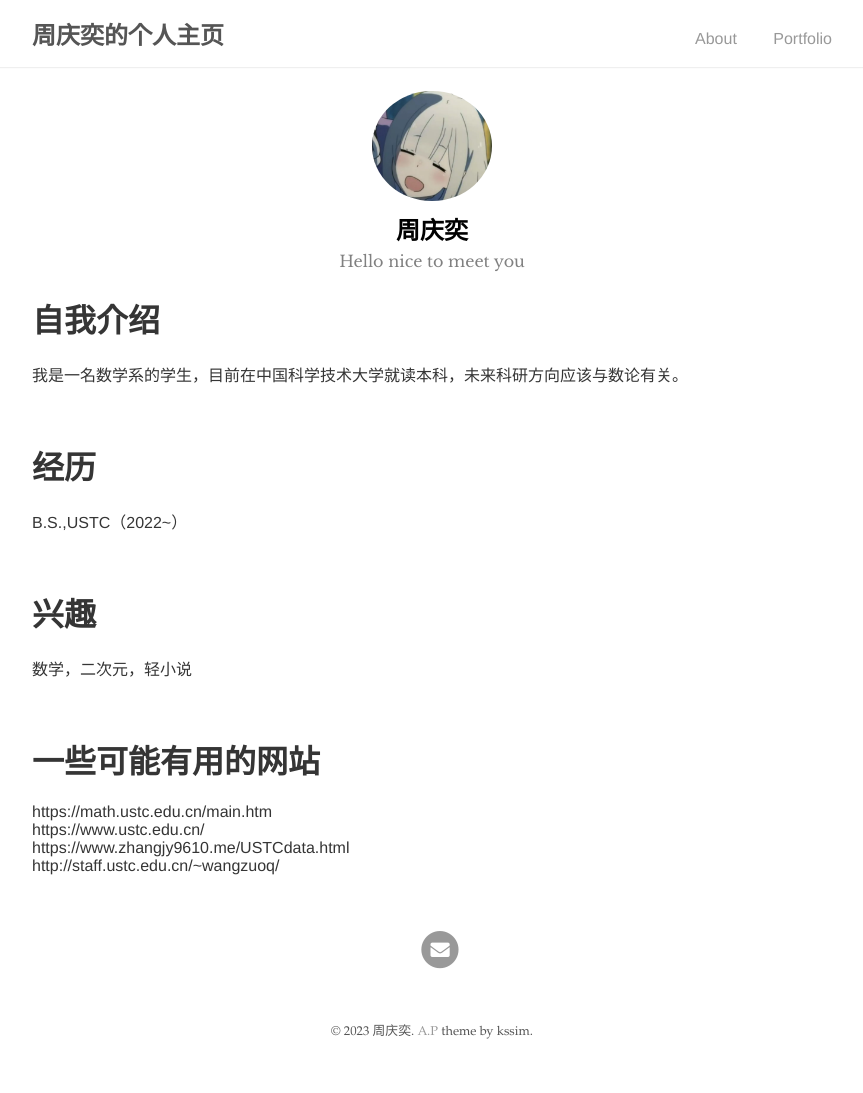
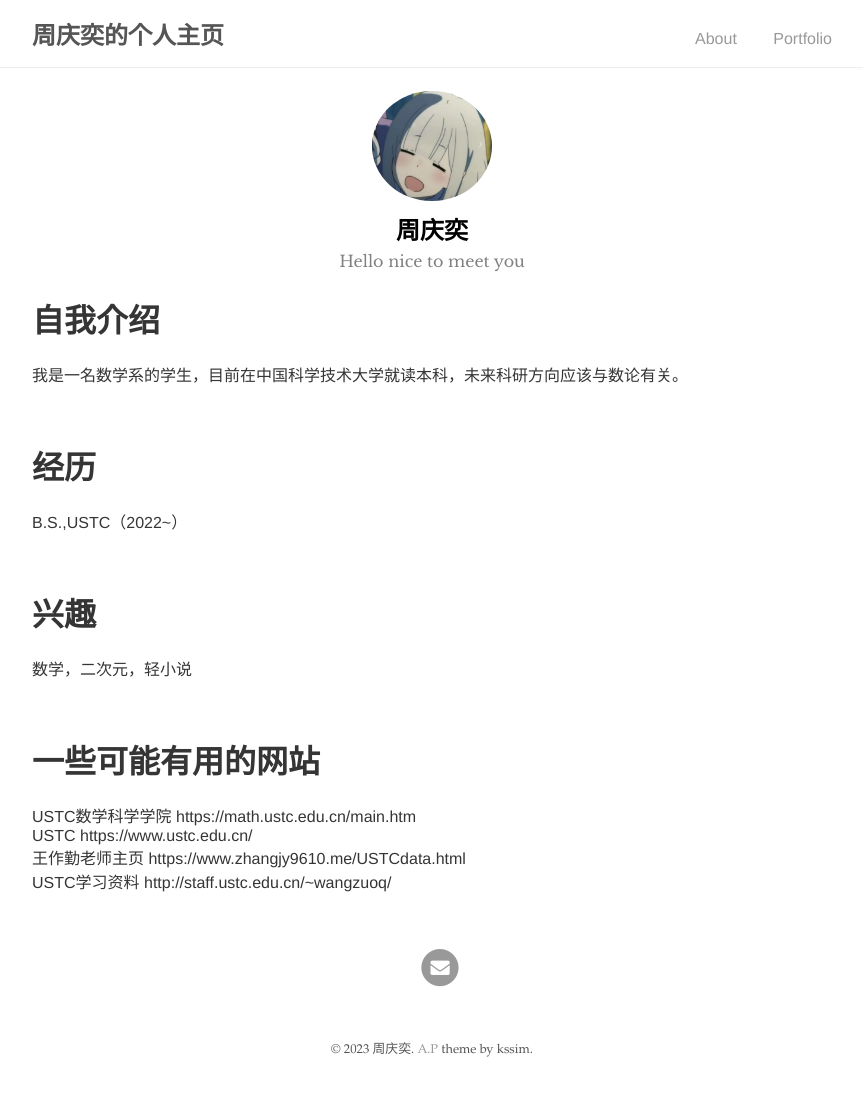
Before and after one commit to zqygg/zqygg.github.io, a Jekyll site: the page built from index.md, in a window 1280 px wide. Shown: the whole page, without its empty margins (208-1071 px from the left). Built offline with Jekyll 4.4.1, drawn with Linux system fonts in a browser that asks for light colours; our own code applies the rules of GitHub Pages for plain Markdown files.

Commit message:
Update index.md

```diff
--- a/index.md
+++ b/index.md
@@ -18,10 +18,10 @@ B.S.,USTC（2022~）
 <br/>
 
 # 一些可能有用的网站
-https://math.ustc.edu.cn/main.htm
+USTC数学科学学院 https://math.ustc.edu.cn/main.htm
 <br/>
-https://www.ustc.edu.cn/
+USTC https://www.ustc.edu.cn/
 <br/>
-https://www.zhangjy9610.me/USTCdata.html
+王作勤老师主页 https://www.zhangjy9610.me/USTCdata.html
 <br/>
-http://staff.ustc.edu.cn/~wangzuoq/
+USTC学习资料 http://staff.ustc.edu.cn/~wangzuoq/
```
